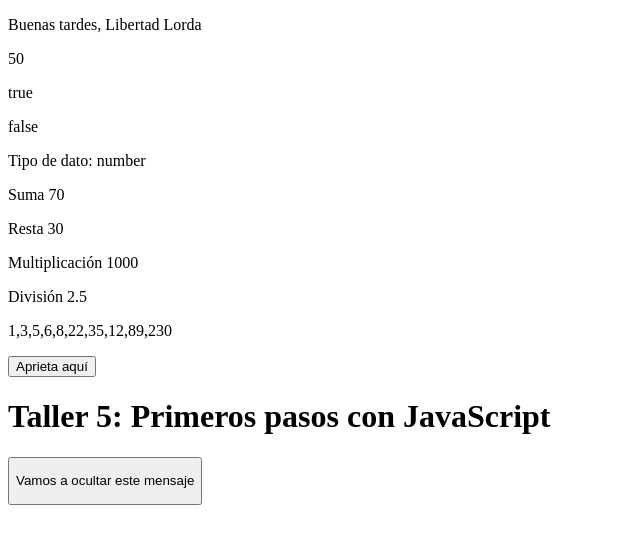
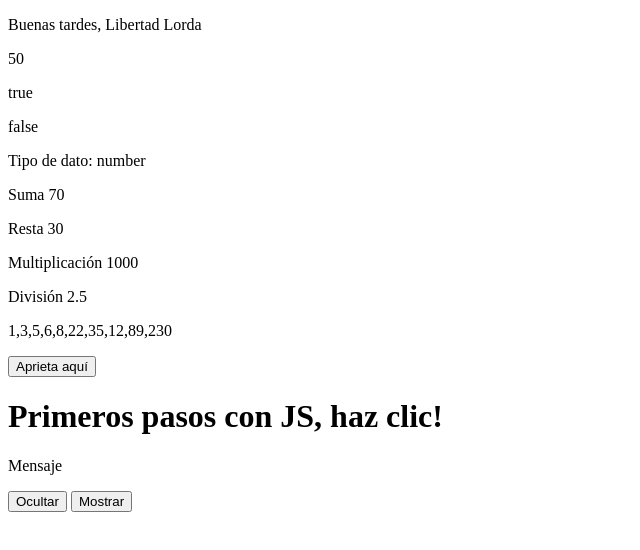
Before and after one commit to LibertadLorda/T5Javascript, a plain HTML site: page index.html in a window 1280 px wide. Shown: the whole page, without its empty margins (0-640 px from the left). Drawn offline with Linux system fonts and the light colour scheme.

Commit message:
index.html

```diff
--- a/index.html
+++ b/index.html
@@ -4,6 +4,7 @@
     <meta charset="UTF-8">
     <meta http-equiv="X-UA-Compatible" content="IE=edge">
     <meta name="viewport" content="width=device-width, initial-scale=1.0">
+    <link rel="stylesheet" href="./style.css">
     <title>Taller 5 - JavaScript</title>
 </head>
 <body>
@@ -54,20 +55,19 @@
     <button class="botonMensaje" onclick="mensaje()">Aprieta aquí</button>
 
     <!--Cambiar el contenido de un elemento HTML mediante JavaScript-->
-    <h1 id="titulo">Primeros pasos conJS</h1>
-    <script>
-        document.getElementById("titulo").innerHTML = "Taller 5: Primeros pasos con JavaScript";
-    </script>
+    <h1 id="titulo" onclick="cambio()">Primeros pasos con JS, haz clic!</h1>
+
 
     <!--Ocultar y mostrar elemento HTML utilizando JavaScript.-->
-    <button id="ocultar" onclick="ocultarMensaje()"><p>Vamos a ocultar este mensaje</p></button>
+    <p id="parrafo">Mensaje</p>
+    <button onclick="ocultarMensaje()">Ocultar</button>
+    <button onclick="mostrarMensaje()">Mostrar</button>
 
-
+    <!--Crear un array de números.Crear una función que pinte en pantalla cuántos números tiene el array de números.-->
     <p id="imprimirArray"></p>
     <p id="totalArray"></p>
 
-    <p><script src="./index.js" href="index.js"></script></p>
+
+    <script src="./index.js" href="index.js"></script>
 </body>
-
-
 </html>
```
